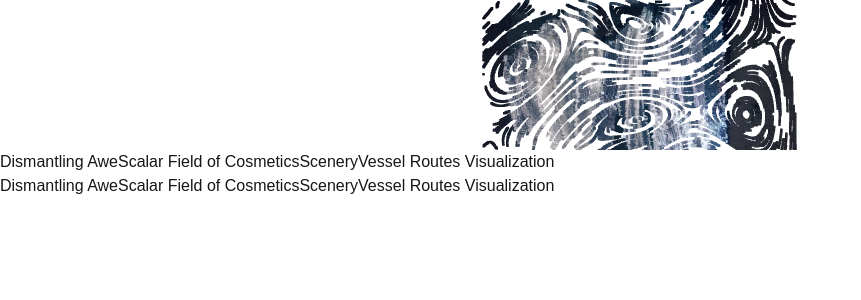
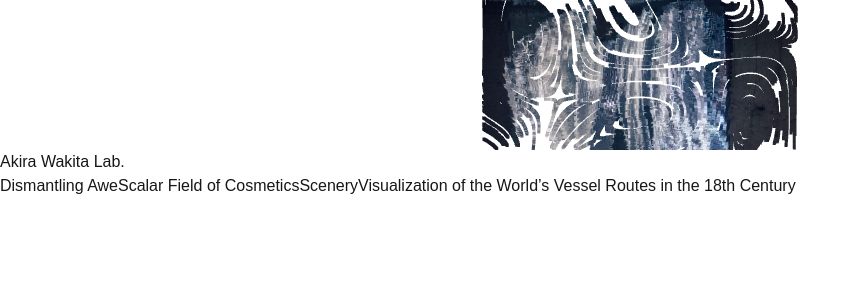
Before and after one commit to wakita-lab/web, a Next.js app: page / in a window 1280 px wide. Shown: the top 300 px of the page, without its empty margins (0-861 px from the left). Built offline with nearby package versions, Linux system fonts and the light colour scheme.

Commit message:
Add seedrandom dependency and refactor WORK_IMAGES to a constants file

```diff
--- a/package.json
+++ b/package.json
@@ -15,6 +15,7 @@
     "next": "15.1.6",
     "react": "^19.0.0",
     "react-dom": "^19.0.0",
+    "seedrandom": "^3.0.5",
     "simplex-noise": "^4.0.3",
     "three": "^0.173.0"
   },
@@ -24,6 +25,7 @@
     "@types/node": "^20",
     "@types/react": "^19",
     "@types/react-dom": "^19",
+    "@types/seedrandom": "^3.0.8",
     "eslint": "^9",
     "eslint-config-next": "15.1.6",
     "eslint-plugin-tailwindcss": "^3.18.0",
--- a/src/app/layout.tsx
+++ b/src/app/layout.tsx
@@ -1,15 +1,11 @@
 import type { Metadata } from 'next';
-import { Geist, Geist_Mono } from 'next/font/google';
+import { Inter } from 'next/font/google';
 import './globals.css';
 
-const geistSans = Geist({
+const inter = Inter({
   variable: '--font-geist-sans',
   subsets: ['latin'],
-});
-
-const geistMono = Geist_Mono({
-  variable: '--font-geist-mono',
-  subsets: ['latin'],
+  weight: 'variable',
 });
 
 export const metadata: Metadata = {
@@ -25,7 +21,7 @@ export default function RootLayout({
   return (
     <html lang="en">
       <body
-        className={`${geistSans.variable} ${geistMono.variable} antialiased`}
+        className={inter.variable}
       >
         {children}
       </body>
--- a/src/app/page.tsx
+++ b/src/app/page.tsx
@@ -2,13 +2,7 @@
 
 import ParticleBackground from '@/components/ParticleBackground';
 import { useState } from 'react';
-
-const WORK_IMAGES = [
-  { path: '/works/dismantling-awe.jpg', name: 'Dismantling Awe' },
-  { path: '/works/scalar-field-of-cosmetics.jpg', name: 'Scalar Field of Cosmetics' },
-  { path: '/works/scenery.jpg', name: 'Scenery' },
-  { path: '/works/vis-vessel-routes.png', name: 'Vessel Routes Visualization' },
-];
+import { WORK_IMAGES } from '@/constants/works';
 
 export default function Home() {
   const [currentImage, setCurrentImage] = useState(WORK_IMAGES[0].path);
@@ -16,33 +10,18 @@ export default function Home() {
     <>
       <ParticleBackground imagePath={currentImage} />
 
-      <main className="flex min-h-screen w-full flex-col items-center justify-between p-8 leading-loose">
-        <div className="flex gap-4">
+      <main className="flex min-h-screen w-full flex-col items-center justify-between leading-loose tracking-tighter">
+        <div className="flex w-full items-center justify-center gap-2 bg-white py-16 text-xl font-light">
+          Akira Wakita Lab.
+        </div>
+        <div className="flex w-full justify-center gap-8 bg-white py-16">
           {WORK_IMAGES.map((image) => (
             <button
               key={image.path}
               onClick={() => setCurrentImage(image.path)}
-              className={`rounded px-4 py-2 text-sm transition-colors ${
-                currentImage === image.path
-                  ? 'bg-white text-black'
-                  : 'bg-black/20 text-white hover:bg-black/40'
-              }`}
+              className="flex items-center gap-2 p-0 font-light tracking-tighter"
             >
-              {image.name}
-            </button>
-          ))}
-        </div>
-        <div className="flex gap-4">
-          {WORK_IMAGES.map((image) => (
-            <button
-              key={image.path}
-              onClick={() => setCurrentImage(image.path)}
-              className={`rounded px-4 py-2 text-sm transition-colors ${
-                currentImage === image.path
-                  ? 'bg-white text-black'
-                  : 'bg-black/20 text-white hover:bg-black/40'
-              }`}
-            >
+              <div className={`size-2 ${currentImage === image.path ? 'bg-current' : 'bg-transparent'}`} />
               {image.name}
             </button>
           ))}
--- a/src/components/ParticleBackground/ParticleSystem.tsx
+++ b/src/components/ParticleBackground/ParticleSystem.tsx
@@ -7,6 +7,7 @@ import fragmentShader from './shaders/particle.frag';
 import vertexShader from './shaders/particle.vert';
 import { createNoise2D } from 'simplex-noise';
 import { getImageData, getColorAtPosition } from '@/utils/imageUtils';
+import seedrandom from 'seedrandom';
 
 interface ParticleSystemProps {
   count: number;
@@ -35,8 +36,7 @@ export default function ParticleSystem({
   const [imageData, setImageData] = useState<ImageDataType | null>(null);
 
   const noise2D = useMemo(() => createNoise2D(() => {
-    console.log(imagePath);
-    return Math.random();
+    return seedrandom(imagePath)();
   }), [imagePath]);
   // State to hold image data
 
--- a/src/components/ParticleBackground/Scene.tsx
+++ b/src/components/ParticleBackground/Scene.tsx
@@ -39,7 +39,7 @@ export default function Scene({ imagePath }: SceneProps) {
       <PreventAutoClear />
       <ParticleSystem
         count={250}
-        speed={0.01}
+        speed={0.02}
         noiseDensity={0.1}
         imagePath={imagePath}
       />
--- /dev/null
+++ b/src/constants/works.ts
@@ -0,0 +1,11 @@
+interface WorkImage {
+  path: string;
+  name: string;
+}
+
+export const WORK_IMAGES: WorkImage[] = [
+  { path: '/works/dismantling-awe.jpg', name: 'Dismantling Awe' },
+  { path: '/works/scalar-field-of-cosmetics.jpg', name: 'Scalar Field of Cosmetics' },
+  { path: '/works/scenery.jpg', name: 'Scenery' },
+  { path: '/works/vis-vessel-routes.png', name: 'Visualization of the World’s Vessel Routes in the 18th Century' },
+];
```
Also changed, not shown: src/components/ParticleBackground/shaders/particle.vert, 1 other file (tests, documents, lock files or other folders).
